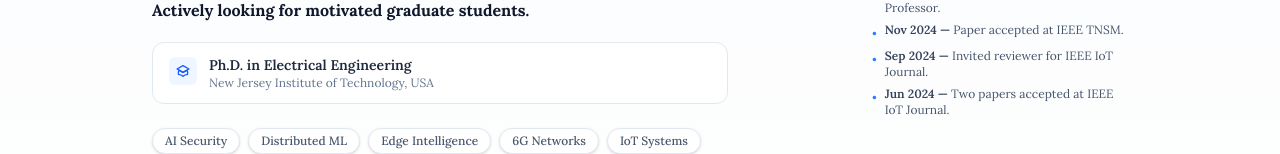
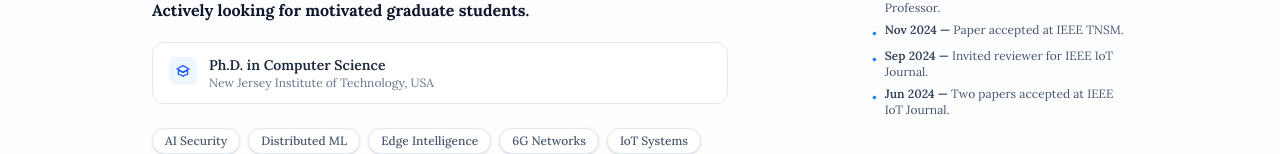
Before and after one commit to MA-Hossain/MA-Hossain.github.io, a Next.js app: page / in a window 1280 px wide. Shown: the part 431-585 px from the top of the page. Built offline with nearby package versions, Linux system fonts and the light colour scheme; no server answers.

Commit message:
Update index.tsx

```diff
--- a/pages/index.tsx
+++ b/pages/index.tsx
@@ -145,7 +145,7 @@
         "@type": "EducationalOccupationalCredential",
         credentialCategory: "degree",
         educationalLevel: "PhD",
-        name: "Ph.D. in Electrical Engineering",
+        name: "Ph.D. in Computer Science",
         recognizedBy: {
           "@type": "CollegeOrUniversity",
           name: "New Jersey Institute of Technology",
@@ -211,7 +211,7 @@
                     </svg>
                   </div>
                   <div>
-                    <p className="text-sm font-semibold text-slate-800 dark:text-slate-100">Ph.D. in Electrical Engineering</p>
+                    <p className="text-sm font-semibold text-slate-800 dark:text-slate-100">Ph.D. in Computer Science</p>
                     <p className="text-xs text-slate-500 dark:text-slate-400">New Jersey Institute of Technology, USA</p>
                   </div>
                 </div>
```
